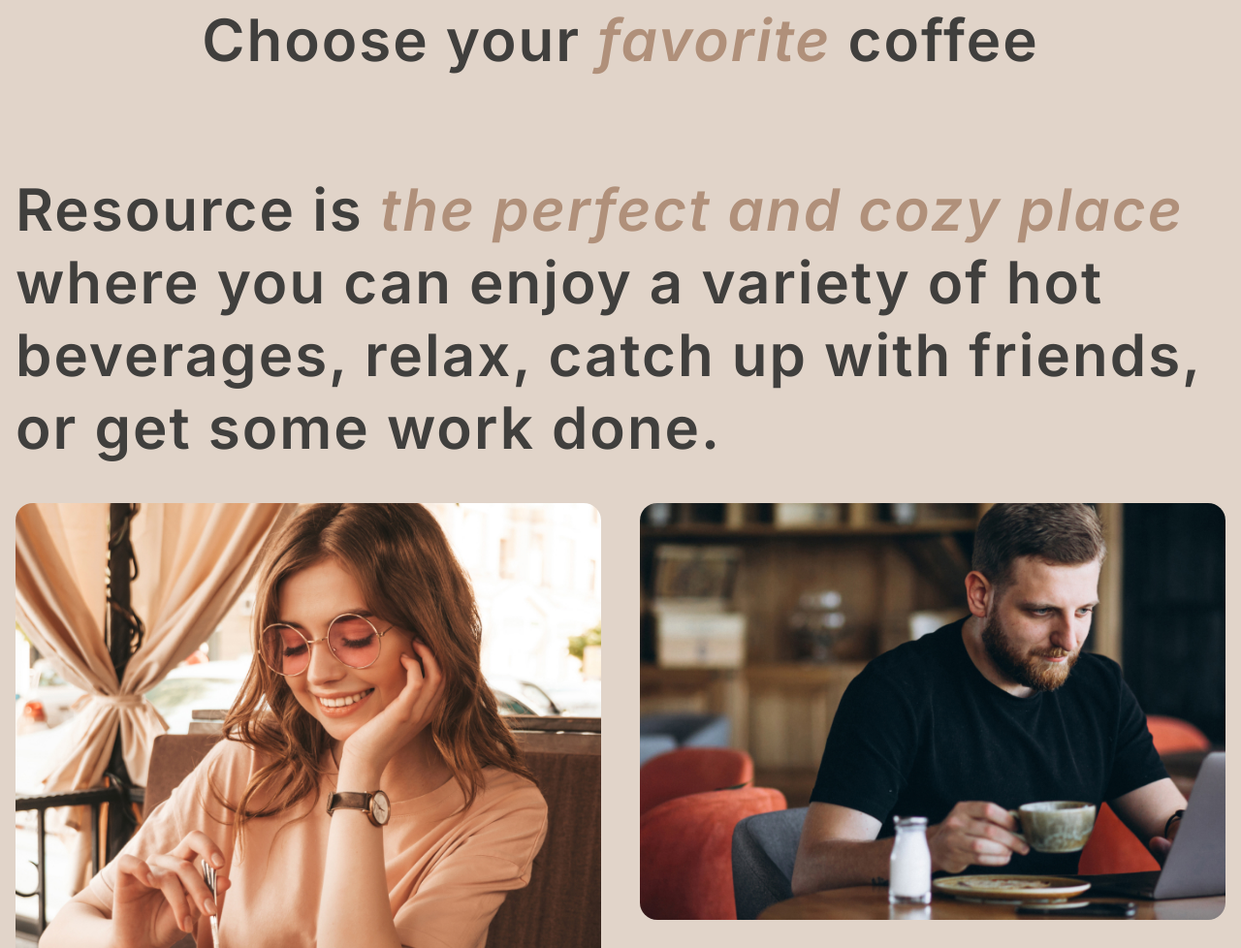
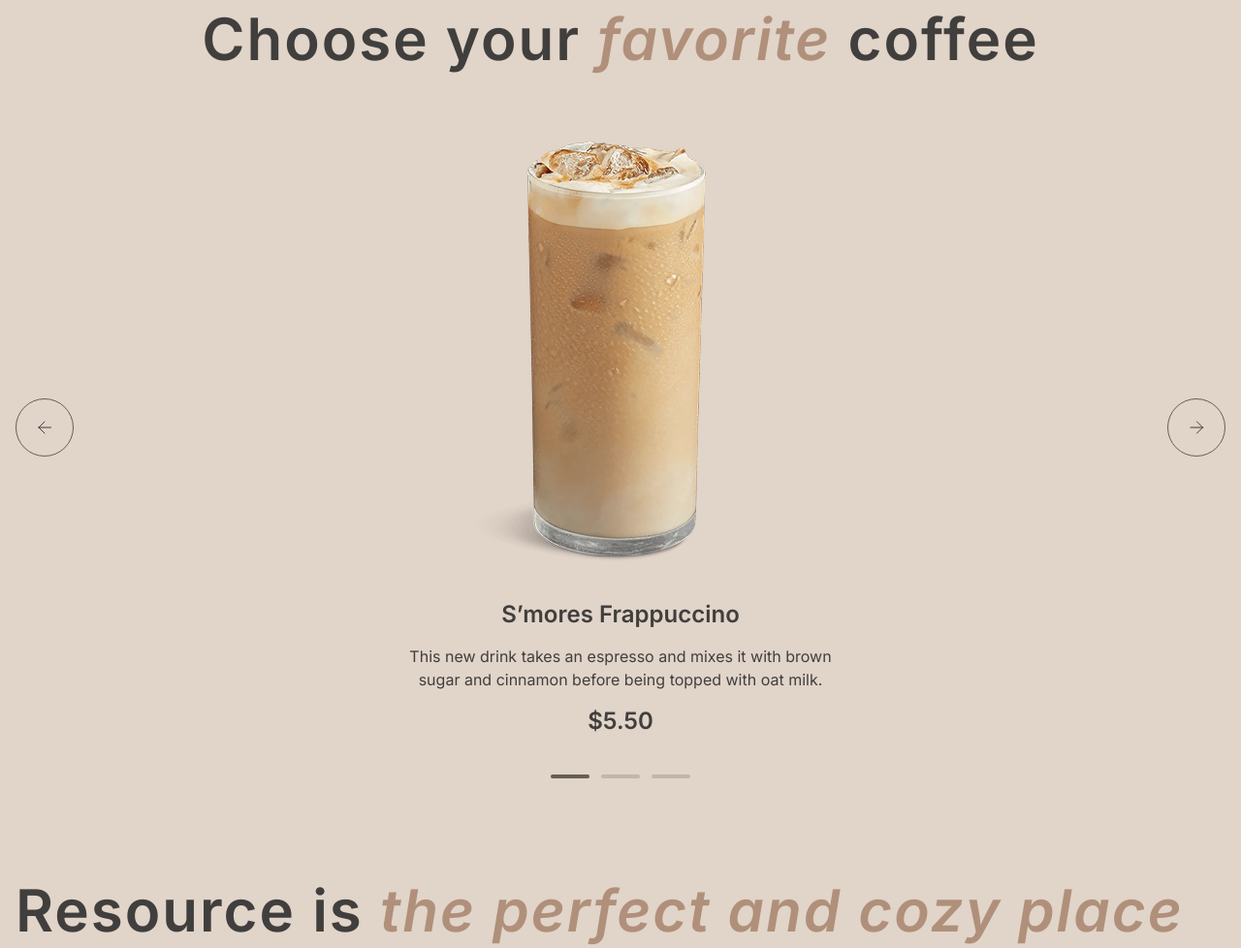
Before and after one commit to MargoMint/coffee-house, a plain HTML site: page coffee-house/index.html in a window 1280 px wide. Shown: the part 910-1888 px from the top of the page at 97% size. Drawn offline with Linux system fonts and the light colour scheme.

Commit message:
feat: implement slider component

```diff
--- a/coffee-house/index.html
+++ b/coffee-house/index.html
@@ -97,15 +97,44 @@
       </section>
 
       <section class="favorite" id="favorite">
-        <div class="container">
-          <h2 class="favorite__title title">
-            Choose your
-            <span class="title-accent">favorite</span>
-            coffee
-          </h2>
-          <div class="favorite__slider"></div>
+  <div class="container">
+    <h2 class="favorite__title title">
+      Choose your <span class="title-accent">favorite</span> coffee
+    </h2>
+
+    <div class="favorite__slider">
+      <div class="slider">
+        <div class="slider__line"></div>
+
+        <div class="slider__buttons">
+          <button class="slider__btn slider__btn_left" disabled>
+            <svg width="24" height="24" viewBox="0 0 24 24">
+              <path
+                d="M18.5 12H6M6 12L12 6M6 12L12 18"
+                stroke="#403F3D"
+                stroke-linecap="round"
+                stroke-linejoin="round"
+              />
+            </svg>
+          </button>
+          <button class="slider__btn slider__btn_right">
+            <svg width="24" height="24" viewBox="0 0 24 24">
+              <path
+                d="M6 12H18.5M18.5 12L12.5 6M18.5 12L12.5 18"
+                stroke="#403F3D"
+                stroke-linecap="round"
+                stroke-linejoin="round"
+              />
+            </svg>
+          </button>
         </div>
-      </section>
+
+        <div class="slider__controls"></div>
+      </div>
+    </div>
+  </div>
+</section>
+
 
       <section class="about" id="about">
         <div class="container">
@@ -359,6 +388,7 @@
       </div>
     </footer>
     <script src="js/main.js" defer></script>
+    <script src="js/products.js" defer></script>
     <script src="js/home.js" defer></script>
   </body>
 </html>
--- /dev/null
+++ b/coffee-house/js/home.js
@@ -0,0 +1,94 @@
+const SLIDE_INTERVAL = 6000;
+let currentIndex = 0;
+let autoTimer = null;
+let isPaused = false;
+
+document.addEventListener("DOMContentLoaded", () => {
+  renderSlider();
+  initSlider();
+});
+
+function renderSlider() {
+  const sliderLine = document.querySelector(".slider__line");
+  const controlsContainer = document.querySelector(".slider__controls");
+
+  sliderLine.innerHTML = "";
+  controlsContainer.innerHTML = "";
+
+  sliderData.forEach((item, i) => {
+    const slide = document.createElement("div");
+    slide.className = "slider__item";
+    if (i === 0) slide.classList.add("active");
+    slide.innerHTML = `
+      <div class="slider__img-container"><img src="${item.img}" alt="${item.title}"></div>
+      <div class="slider__content">
+        <h3 class="slider__title">${item.title}</h3>
+        <p class="slider__text">${item.text}</p>
+        <span class="slider__price">${item.price}</span>
+      </div>
+    `;
+    sliderLine.appendChild(slide);
+
+    const control = document.createElement("span");
+    control.className = "slider__control-item";
+    if (i === 0) control.classList.add("active");
+    controlsContainer.appendChild(control);
+  });
+}
+
+function initSlider() {
+  const line = document.querySelector(".slider__line");
+  const slides = document.querySelectorAll(".slider__item");
+  const controls = document.querySelectorAll(".slider__control-item");
+  const prevBtn = document.querySelector(".slider__btn_left");
+  const nextBtn = document.querySelector(".slider__btn_right");
+
+  const updateSlider = (index) => {
+    slides.forEach((s, i) => s.classList.toggle("active", i === index));
+    controls.forEach((c, i) => c.classList.toggle("active", i === index));
+    line.style.transform = `translateX(-${index * 100}%)`;
+  };
+
+  const nextSlide = () => {
+    currentIndex = (currentIndex + 1) % slides.length;
+    restartProgress();
+    updateSlider(currentIndex);
+  };
+
+  const prevSlide = () => {
+    currentIndex = (currentIndex - 1 + slides.length) % slides.length;
+    restartProgress();
+    updateSlider(currentIndex);
+  };
+
+  const startAuto = () => {
+    stopAuto();
+    autoTimer = setInterval(() => {
+      if (!isPaused) nextSlide();
+    }, SLIDE_INTERVAL);
+    restartProgress();
+  };
+
+  const stopAuto = () => clearInterval(autoTimer);
+
+  const restartProgress = () => {
+    controls.forEach((ctrl) => (ctrl.classList.remove("active")));
+    controls[currentIndex].classList.add("active");
+  };
+
+  line.addEventListener("mouseenter", () => (isPaused = true));
+  line.addEventListener("mouseleave", () => (isPaused = false));
+
+  let startX = 0;
+  line.addEventListener("touchstart", (e) => (startX = e.touches[0].clientX));
+  line.addEventListener("touchend", (e) => {
+    let diff = e.changedTouches[0].clientX - startX;
+    if (Math.abs(diff) > 50) diff > 0 ? prevSlide() : nextSlide();
+  });
+
+  nextBtn.addEventListener("click", nextSlide);
+  prevBtn.addEventListener("click", prevSlide);
+
+  updateSlider(currentIndex);
+  startAuto();
+}
--- a/coffee-house/js/products.js
+++ b/coffee-house/js/products.js
@@ -156,3 +156,24 @@ const products = {
     },
   ],
 };
+
+const sliderData = [
+  {
+    img: 'img/slider/coffee-slider-1.png',
+    title: 'S’mores Frappuccino',
+    text: 'This new drink takes an espresso and mixes it with brown sugar and cinnamon before being topped with oat milk.',
+    price: '$5.50',
+  },
+  {
+    img: 'img/slider/coffee-slider-2.png',
+    title: 'Caramel Macchiato',
+    text: 'Fragrant and unique classic espresso with rich caramel-peanut syrup, with cream under whipped thick foam.',
+    price: '$5.00',
+  },
+  {
+    img: 'img/slider/coffee-slider-3.png',
+    title: 'Ice coffee',
+    text: 'A popular summer drink that tones and invigorates. Prepared from coffee, milk and ice.',
+    price: '$4.50',
+  },
+];
--- a/coffee-house/scss/_main.scss
+++ b/coffee-house/scss/_main.scss
@@ -181,6 +181,12 @@
   }
 }
 
+.favorite {
+  &__slider {
+    overflow: hidden;
+  }
+}
+
 .menu {
   display: flex;
   flex-direction: column;
--- a/coffee-house/scss/_media.scss
+++ b/coffee-house/scss/_media.scss
@@ -109,6 +109,16 @@
     }
   }
 
+  .slider {
+    &__buttons {
+      display: none;
+    }
+    &__img-container img {
+      width: 348px;
+      height: 348px;
+    }
+  }
+
   .footer {
     &__container {
       padding: 60px 16px !important;
--- /dev/null
+++ b/coffee-house/scss/_slider.scss
@@ -0,0 +1,126 @@
+.slider {
+  position: relative;
+  overflow: hidden;
+  width: 100%;
+
+  &__buttons {
+    position: absolute;
+    top: 50%;
+    left: 0;
+    right: 0;
+    display: flex;
+    justify-content: space-between;
+    transform: translateY(-50%);
+    pointer-events: none;
+    z-index: 100;
+  }
+
+  &__btn {
+    pointer-events: all;
+    background: transparent;
+    border-radius: 50%;
+    width: 60px;
+    height: 60px;
+    display: flex;
+    justify-content: center;
+    align-items: center;
+    cursor: pointer;
+    border: 1px solid $color-bg-container;
+    transition: all 0.3s;
+
+    &:hover {
+      background: $color-bg-container;
+      svg path {
+        stroke: $color-text-light;
+        transition: stroke 0.3s ease;
+      }
+    }
+  }
+
+  &__line {
+    display: flex;
+    transition: transform 0.6s ease;
+  }
+
+  &__item {
+    flex: 0 0 100%;
+    text-align: center;
+    opacity: 0;
+    transition: opacity 0.6s ease;
+    &.active {
+      opacity: 1;
+    }
+  }
+
+  &__img-container {
+    margin-top: 40px;
+  }
+
+  &__img-container img {
+    max-width: 480px;
+  }
+
+  &__content {
+
+    width: 100%;
+    max-width: 480px;
+    margin: 0 auto;
+    margin-top: 15px;
+    display: flex;
+    flex-direction: column;
+    gap: 16px;
+    align-items: center;
+  }
+
+  &__title {
+    font-weight: 600;
+    font-size: 24px;
+    line-height: 125%;
+  }
+
+  &__text {
+    width: 100%;
+    font-weight: 400;
+    max-width: 470px;
+    font-size: 16px;
+  }
+
+  &__price {
+    font-weight: 600;
+    font-size: 24px;
+    line-height: 125%;
+  }
+
+  &__controls {
+    display: flex;
+    justify-content: center;
+    align-items: center;
+    gap: 12px;
+    margin-top: 40px;
+  }
+
+  &__control-item {
+    position: relative;
+    width: 40px;
+    height: 4px;
+    background: $color-border-light;
+    border-radius: 100px;
+    overflow: hidden;
+
+    &::after {
+      content: '';
+      position: absolute;
+      top: 0;
+      left: 0;
+      width: 0%;
+      height: 100%;
+      background: $color-bg-container;
+      transition: width linear;
+    }
+
+    &.active::after {
+      width: 100%;
+      transition: width 6s linear;
+    }
+  }
+}
--- a/coffee-house/scss/style.scss
+++ b/coffee-house/scss/style.scss
@@ -4,6 +4,7 @@
 @import 'main';
 @import 'footer';
 @import 'mobile-menu';
+@import 'slider';
 @import 'modal';
 @import 'media';
 
@@ -34,7 +35,7 @@ li {
 }
 
 section {
-  margin-top: 100px;
+  margin-top: 99px;
 }
 
 .page {
```
Also changed, not shown: coffee-house/css/style.min.css, coffee-house/img/slider/coffee-slider-1.png (added), coffee-house/img/slider/coffee-slider-2.png (added), coffee-house/img/slider/coffee-slider-3.png (added), 1 other file.
